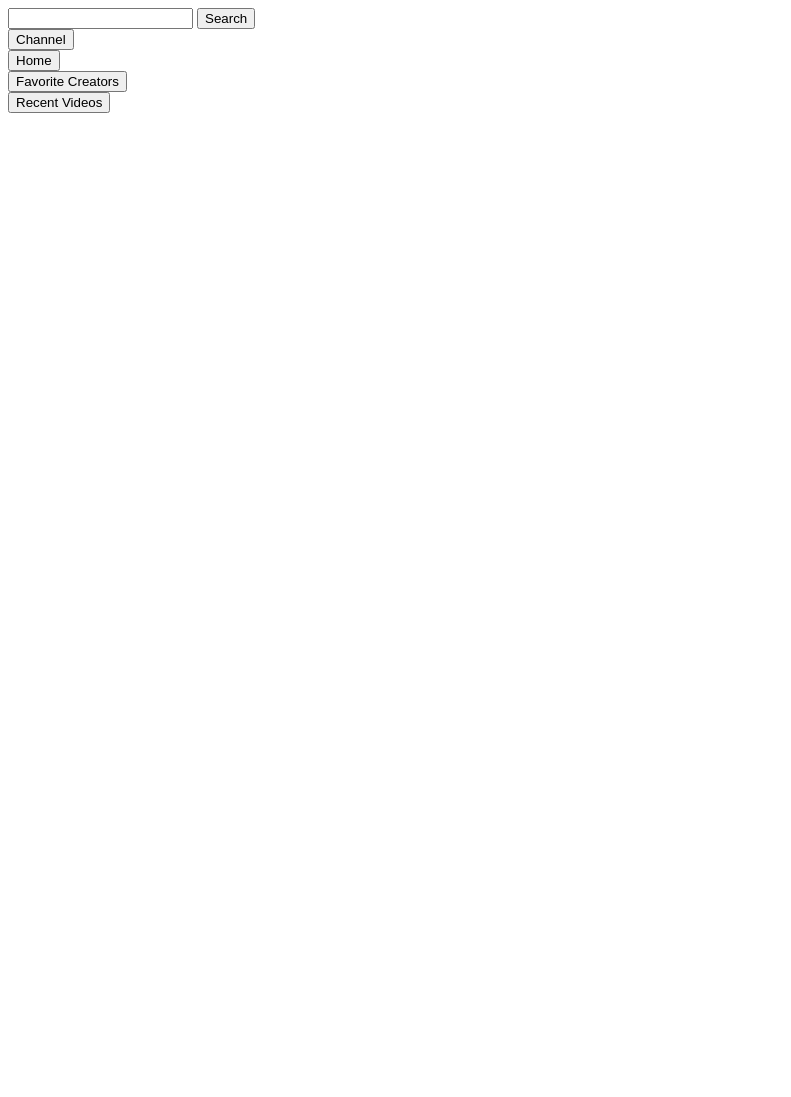
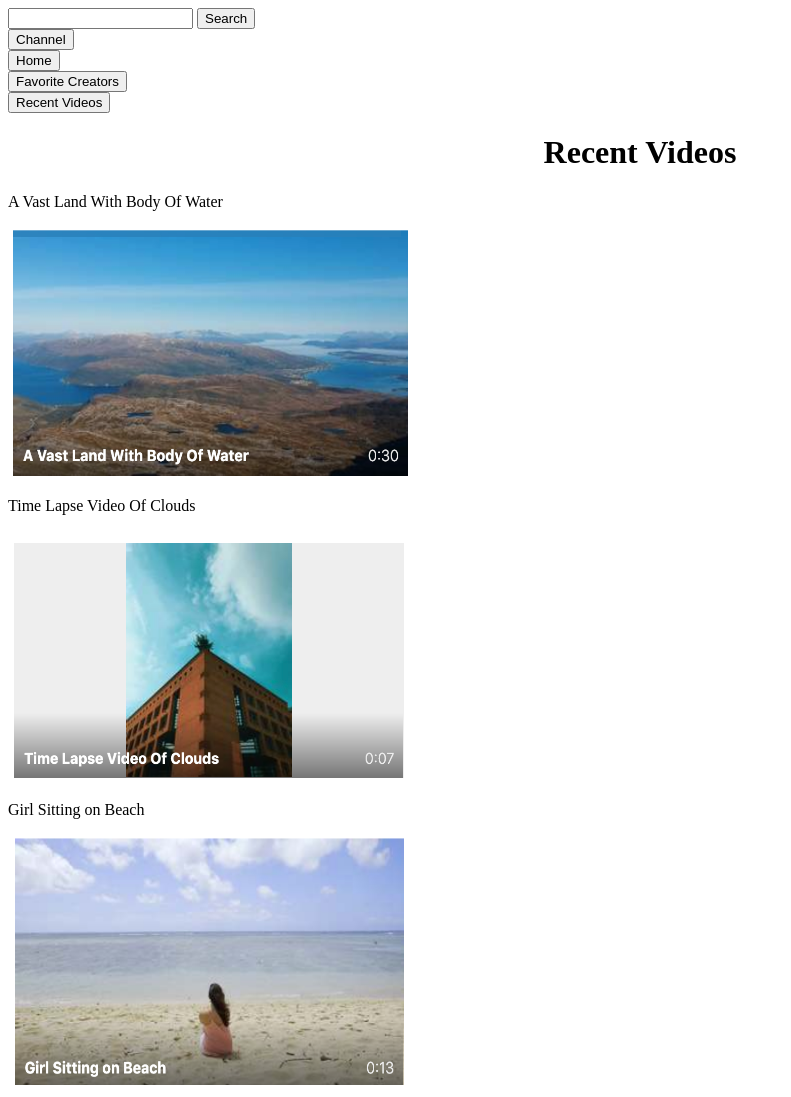
Before and after one commit to swsvindland/MaggieTube, a Django app: page /recentvideos in a window 1280 px wide. Shown: the whole page, without its empty margins (0-791 px from the left). Before the commit the page ends 113 px from the top, so only its background shows below. Run offline with Django 3.2, Linux system fonts and the light colour scheme.

Commit message:
recentvideos hardcoded

```diff
--- a/templates/recentvideos.html
+++ b/templates/recentvideos.html
@@ -14,7 +14,22 @@
 		<button id="recentvideos" class="nav-image">Recent Videos</button><br>
 	</div>
 	<div>
-
+		<center><h1> Recent Videos </h1></center>
+		<p> A Vast Land With Body Of Water </p>
+		<img
+	        class="video" width="400" height="250" controls
+	        src="{% static 'assets/channels/MaggieTube/body_of_water/thumbnail.png' %}">
+	    </img>
+		<p> Time Lapse Video Of Clouds </p>
+		<img
+	        class="video" width="400" height="250" controls
+	        src="{% static 'assets/channels/MaggieTube/clouds/thumbnail.png' %}">
+	    </img>
+		<p> Girl Sitting on Beach </p>
+		<img
+	        class="video" width="400" height="250" controls
+	        src="{% static 'assets/channels/MaggieTube/girl_on_beach/thumbnail.png' %}">
+	    </img>
 	</div>
 </body>
 <footer>
```
